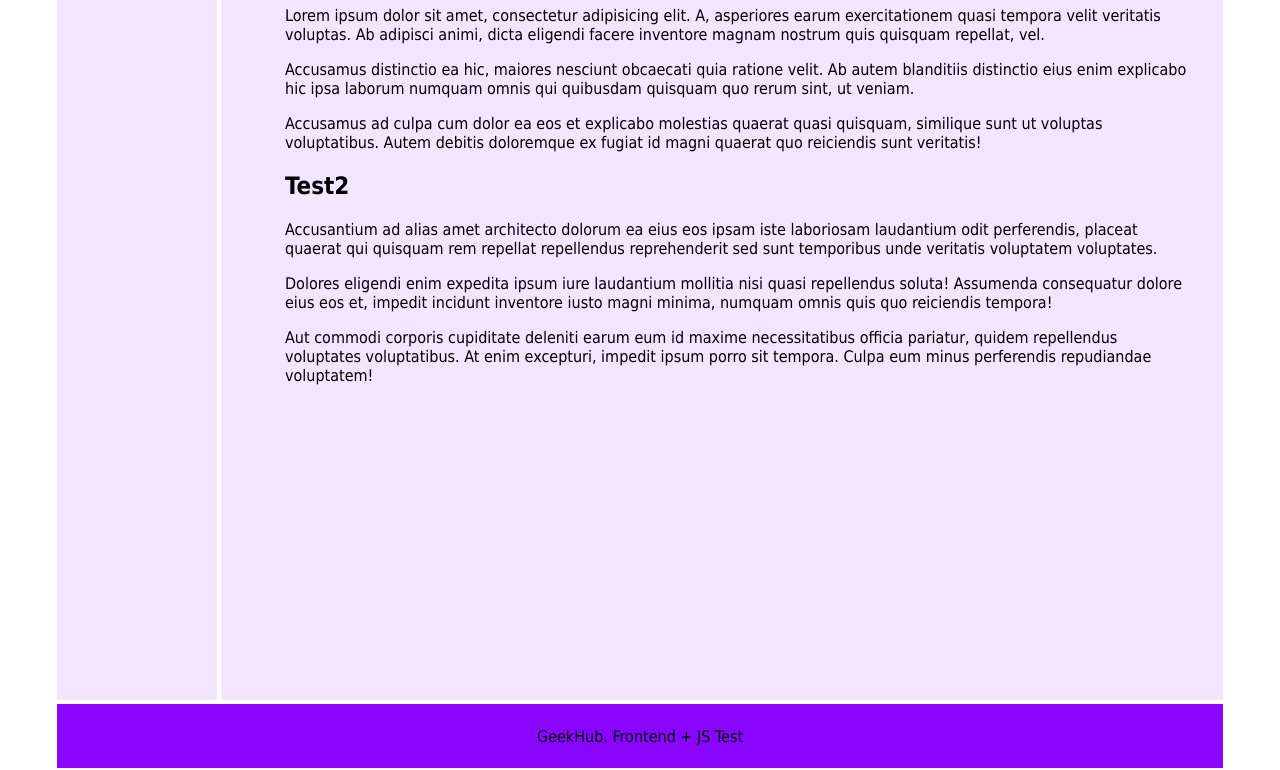
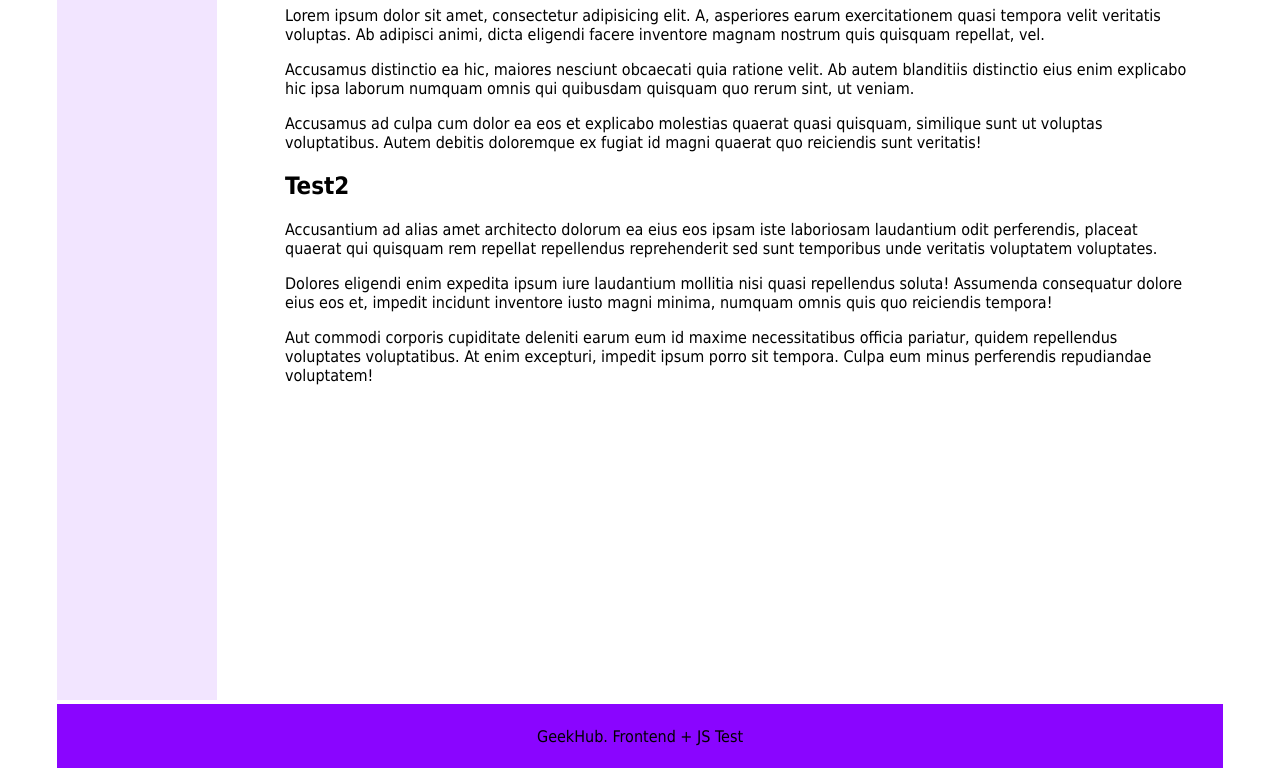
Before and after one commit to BzaBza/geekhub-test, a plain HTML site: page index.html in a window 1280 px wide. Shown: the part 217-987 px from the top of the page. Drawn offline with Linux system fonts and the light colour scheme.

Commit message:
content bg

```diff
--- a/style/main.css
+++ b/style/main.css
@@ -44,7 +44,6 @@ aside>ul>li a {
     padding: 1em 2em 3em 4em;
     grid-column: 2;
     border: 2px solid white;
-    background: rgba(242,229,255,1);
 }
 footer{
     position: inherit;
```
